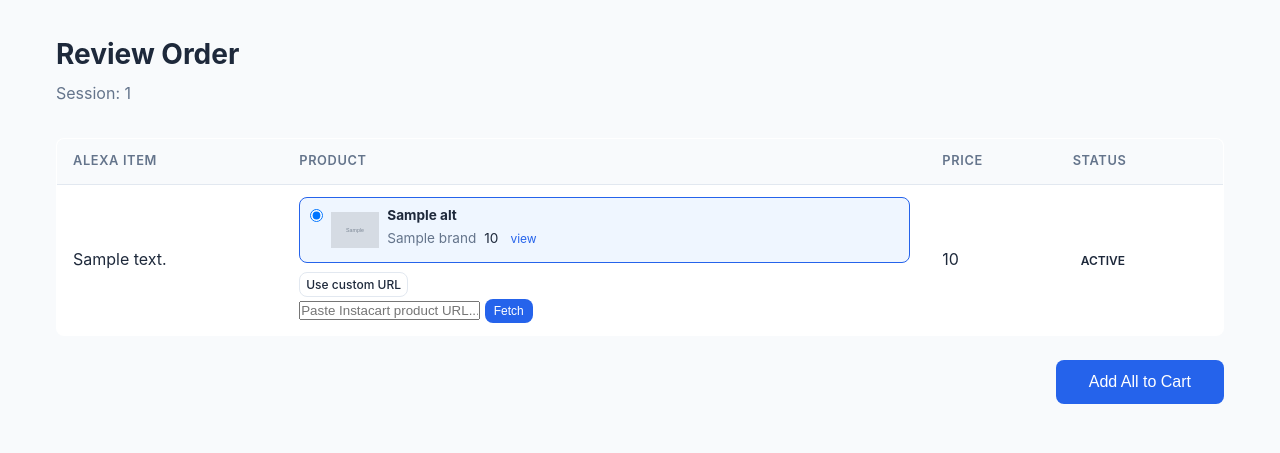
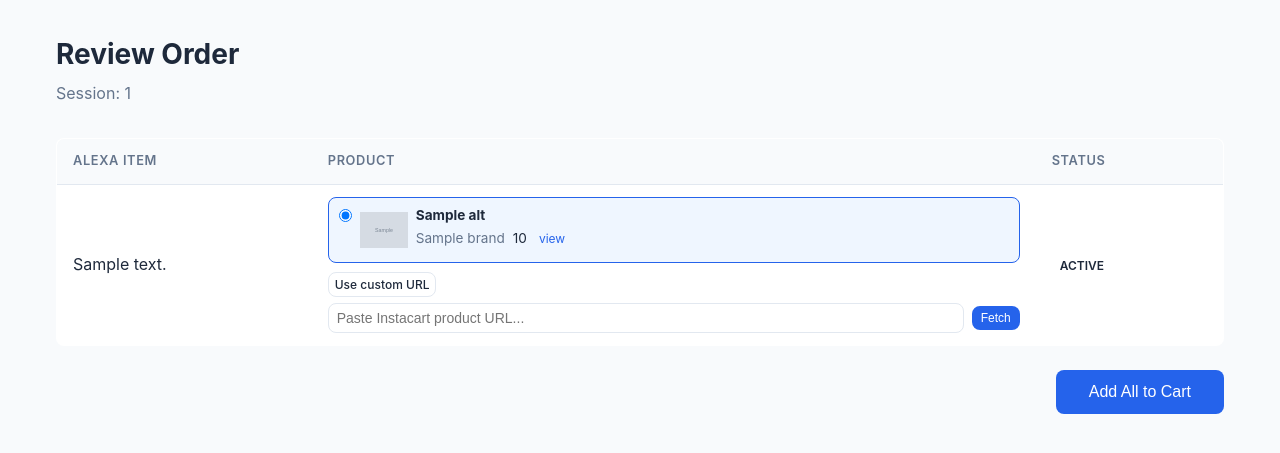
Before and after one commit to jlupien/alexacart, a FastAPI app: template alexacart/templates/review.html in a window 1280 px wide, after a click on "Use custom URL". Shown: the part 57-510 px from the top of the page. Run offline with FastAPI, Linux system fonts and the light colour scheme; the template is opened without the code that fills it: most values are stand-ins (such as "Sample title", 1, 10 or a date in 2020); grey boxes marked "Sample" are stand-in pictures; some libraries are stand-ins or nearby versions.

Commit message:
fix forms, remove price column

```diff
--- a/alexacart/static/app.js
+++ b/alexacart/static/app.js
@@ -4,11 +4,9 @@ function selectProduct(index, productName, price, imageUrl, productUrl) {
 
     const nameInput = row.querySelector('.hidden-product-name');
     const urlInput = row.querySelector('.hidden-product-url');
-    const priceCell = row.querySelector('.price');
 
     if (nameInput) nameInput.value = productName;
     if (urlInput) urlInput.value = productUrl || '';
-    if (priceCell) priceCell.textContent = price || 'N/A';
 
     const badge = row.querySelector('.badge');
     if (badge) {
@@ -24,11 +22,9 @@ function selectAlternative(index, radio) {
     // Update hidden fields from radio data attributes
     const nameInput = row.querySelector('.hidden-product-name');
     const urlInput = row.querySelector('.hidden-product-url');
-    const priceCell = row.querySelector('.price');
 
     if (nameInput) nameInput.value = radio.dataset.productName || '';
     if (urlInput) urlInput.value = radio.dataset.productUrl || '';
-    if (priceCell) priceCell.textContent = radio.dataset.price || 'N/A';
 
     // Highlight selected option
     row.querySelectorAll('.product-option').forEach(opt => opt.classList.remove('selected'));
--- a/alexacart/templates/partials/review_row.html
+++ b/alexacart/templates/partials/review_row.html
@@ -37,11 +37,16 @@
         <div class="custom-url-section">
             <details>
                 <summary class="btn btn-xs btn-outline">Use custom URL</summary>
-                <form class="inline-form" hx-post="/order/fetch-url" hx-target="#custom-result-{{ item.index }}" hx-swap="innerHTML">
-                    <input type="hidden" name="index" value="{{ item.index }}">
-                    <input type="url" name="url" placeholder="Paste Instacart product URL..." required style="flex:1">
-                    <button type="submit" class="btn btn-sm btn-primary">Fetch</button>
-                </form>
+                <div class="inline-form">
+                    <input type="url" name="url" placeholder="Paste Instacart product URL..." style="flex:1" class="custom-url-val-{{ item.index }}">
+                    <button type="button" class="btn btn-sm btn-primary"
+                            hx-post="/order/fetch-url"
+                            hx-target="#custom-result-{{ item.index }}"
+                            hx-swap="innerHTML"
+                            hx-include=".custom-url-val-{{ item.index }}"
+                            hx-vals='{"index": "{{ item.index }}"}'
+                            >Fetch</button>
+                </div>
                 <div id="custom-result-{{ item.index }}"></div>
             </details>
         </div>
@@ -52,22 +57,27 @@
             <div>
                 <strong>{{ item.product_name }}</strong>
                 {% if item.brand %}<span class="brand">{{ item.brand }}</span>{% endif %}
+                {% if item.price %}<span class="price">{{ item.price }}</span>{% endif %}
                 {% if item.product_url %}<a href="{{ item.product_url }}" target="_blank" class="product-link">view</a>{% endif %}
             </div>
         </div>
         {% else %}
         <span class="muted">No match found</span>
         <div class="custom-url-section">
-            <form class="inline-form" hx-post="/order/fetch-url" hx-target="#custom-result-{{ item.index }}" hx-swap="innerHTML">
-                <input type="hidden" name="index" value="{{ item.index }}">
-                <input type="url" name="url" placeholder="Paste Instacart product URL..." required style="flex:1">
-                <button type="submit" class="btn btn-sm btn-primary">Fetch</button>
-            </form>
+            <div class="inline-form">
+                <input type="url" name="url" placeholder="Paste Instacart product URL..." style="flex:1" class="custom-url-val-{{ item.index }}">
+                <button type="button" class="btn btn-sm btn-primary"
+                        hx-post="/order/fetch-url"
+                        hx-target="#custom-result-{{ item.index }}"
+                        hx-swap="innerHTML"
+                        hx-include=".custom-url-val-{{ item.index }}"
+                        hx-vals='{"index": "{{ item.index }}"}'
+                        >Fetch</button>
+            </div>
             <div id="custom-result-{{ item.index }}"></div>
         </div>
         {% endif %}
     </td>
-    <td class="price">{{ item.price or "N/A" }}</td>
     <td class="status">
         <span class="badge badge-{{ item.status_class }}">{{ item.status }}</span>
     </td>
--- a/alexacart/templates/review.html
+++ b/alexacart/templates/review.html
@@ -8,14 +8,14 @@
     <p>Session: {{ session_id[:8] }}</p>
 </div>
 
-<form id="review-form" hx-post="/order/commit" hx-target="#commit-result">
+<form id="review-form" hx-post="/order/commit" hx-target="#commit-result" hx-swap="innerHTML"
+      hx-disabled-elt="#commit-btn" hx-indicator="#commit-spinner">
     <input type="hidden" name="session_id" value="{{ session_id }}">
     <table class="review-table">
         <thead>
             <tr>
                 <th>Alexa Item</th>
                 <th>Product</th>
-                <th>Price</th>
                 <th>Status</th>
             </tr>
         </thead>
@@ -26,8 +26,9 @@
         </tbody>
     </table>
 
-    <div class="commit-section">
-        <button type="submit" class="btn btn-primary btn-lg">Add All to Cart</button>
+    <div class="commit-section" id="commit-section">
+        <span id="commit-spinner" class="htmx-indicator" style="margin-right: 1rem;">Adding to cart...</span>
+        <button type="submit" id="commit-btn" class="btn btn-primary btn-lg">Add All to Cart</button>
     </div>
 </form>
 
```
Also changed, not shown: alexacart/app.py (+10 -0 lines), alexacart/routes/order.py (+8 -6 lines).
